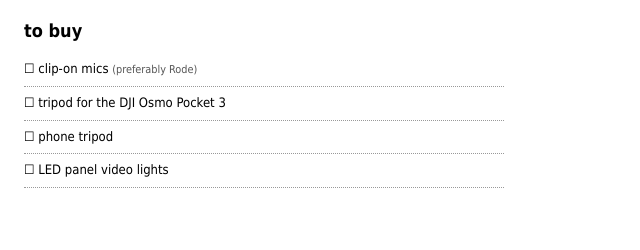
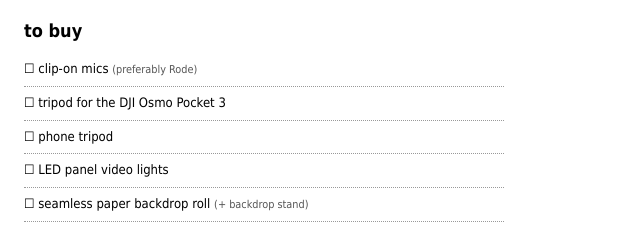
Before and after one commit to grotkoaleksandra/cotoaleksandra, a plain HTML site: page desktop/f/to-buy/index.html in a window 1280 px wide. Shown: the whole page, without its empty margins (0-640 px from the left). Drawn offline with Linux system fonts and the light colour scheme.

Commit message:
to buy: add seamless paper backdrop
Co-Authored-By: Claude Opus 5.5 <noreply@anthropic.com>

```diff
--- a/desktop/f/to-buy/index.html
+++ b/desktop/f/to-buy/index.html
@@ -23,6 +23,7 @@
       <li>tripod for the DJI Osmo Pocket 3</li>
       <li>phone tripod</li>
       <li>LED panel video lights</li>
+      <li>seamless paper backdrop roll <small>(+ backdrop stand)</small></li>
     </ul>
   </main>
 </body>
```
